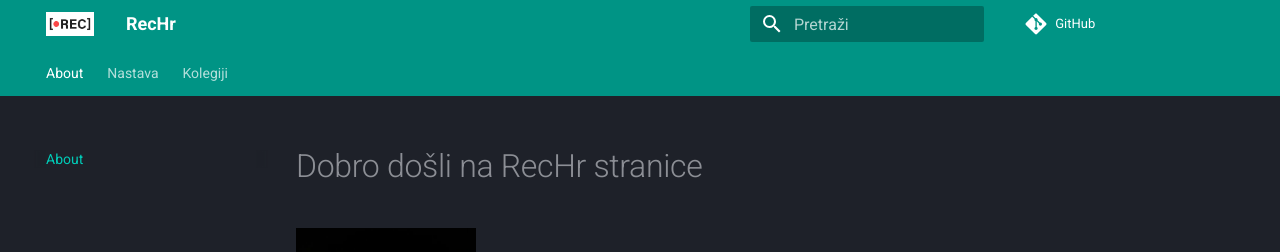
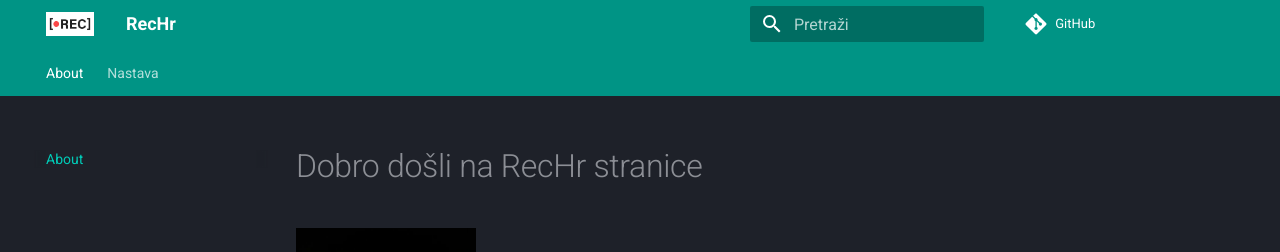
Before and after one commit to DejanLjubobratovic/rechr-website, an MkDocs documentation site: the page built from docs/index.md, in a window 1280 px wide. Shown: the top 252 px of the page. Built offline with MkDocs 1.6.1 and Material for MkDocs 9.7.7, drawn with Linux system fonts in a browser that asks for light colours; comment, search, counter and statistics services are not loaded.

Commit message:
Update mkdocs.yml

```diff
--- a/mkdocs.yml
+++ b/mkdocs.yml
@@ -8,12 +8,13 @@
 #Navigation
 nav:
   - About: index.md
-  - Nastava: nastava/kolegiji.md
-  - Kolegiji:
-    - Dubinska analiza podataka: nastava/kolegiji/DAP.md
-    - Programiranje 1: nastava/kolegiji/PROG1.md
-    - Programiranje 2: nastava/kolegiji/PROG2.md
-    - Algoritmi i strukture podataka: nastava/kolegiji/ASP.md
+  - Nastava:
+    - O nastavi: nastava/index.md
+    - Kolegiji:
+      - Dubinska analiza podataka: nastava/kolegiji/DAP.md
+      - Programiranje 1: nastava/kolegiji/PROG1.md
+      - Programiranje 2: nastava/kolegiji/PROG2.md
+      - Algoritmi i strukture podataka: nastava/kolegiji/ASP.md
 
 # Theme settings
 theme:
```
